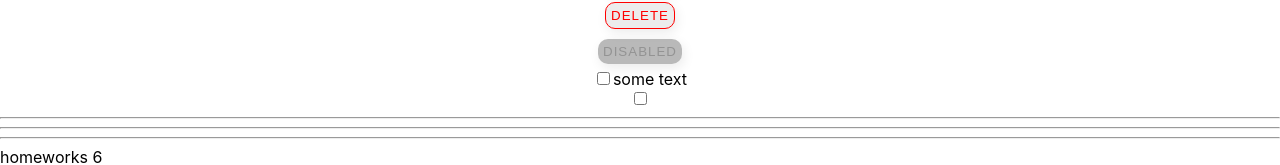
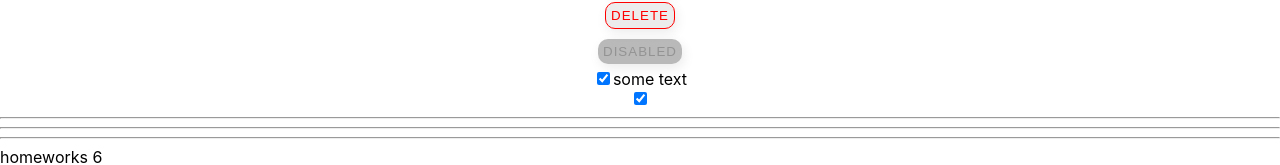
Before and after one commit to VictorAdamovich/ReactHW, a React (Create React App) app: page /#/ in a window 1280 px wide. Shown: the part 739-904 px from the top of the page. Built offline with nearby package versions, Linux system fonts and the light colour scheme.

Commit message:
Add fix hw 4

```diff
--- a/src/p2-homeworks/h4/HW4.tsx
+++ b/src/p2-homeworks/h4/HW4.tsx
@@ -16,7 +16,7 @@ function HW4() {
         }
     }
 
-    const [checked, setChecked] = useState<boolean>(false)
+    const [checked, setChecked] = useState<boolean>(true)
     const testOnChange = (e: ChangeEvent<HTMLInputElement>) => setChecked(e.currentTarget.checked)
 
     return (
--- a/src/p2-homeworks/h4/common/c3-SuperCheckbox/SuperCheckbox.tsx
+++ b/src/p2-homeworks/h4/common/c3-SuperCheckbox/SuperCheckbox.tsx
@@ -1,5 +1,5 @@
-import React, {ChangeEvent, DetailedHTMLProps, InputHTMLAttributes} from 'react'
-import s from './SuperCheckbox.module.css'
+import React, {ChangeEvent, DetailedHTMLProps, InputHTMLAttributes} from 'react';
+import s from './SuperCheckbox.module.css';
 
 // тип пропсов обычного инпута
 type DefaultInputPropsType = DetailedHTMLProps<InputHTMLAttributes<HTMLInputElement>, HTMLInputElement>
@@ -20,10 +20,11 @@ const SuperCheckbox: React.FC<SuperCheckboxPropsType> = (
     }
 ) => {
     const onChangeCallback = (e: ChangeEvent<HTMLInputElement>) => {
-        // сделайте так чтоб работал onChange и onChangeChecked
-    }
+        // @ts-ignore
+        onChangeChecked(!restProps.checked);
+    };
 
-    const finalInputClassName = `${s.checkbox} ${className ? className : ''}`
+    const finalInputClassName = `${s.checkbox} ${className ? className : ''}`;
 
     return (
         <label>
@@ -31,12 +32,13 @@ const SuperCheckbox: React.FC<SuperCheckboxPropsType> = (
                 type={'checkbox'}
                 onChange={onChangeCallback}
                 className={finalInputClassName}
+                checked={restProps.checked}
 
                 {...restProps} // отдаём инпуту остальные пропсы если они есть (checked например там внутри)
             />
             {children && <span className={s.spanClassName}>{children}</span>}
         </label> // благодаря label нажатие на спан передастся в инпут
-    )
-}
+    );
+};
 
-export default SuperCheckbox
+export default SuperCheckbox;
```
Also changed, not shown: 7 other files (tests, documents, lock files or other folders).
